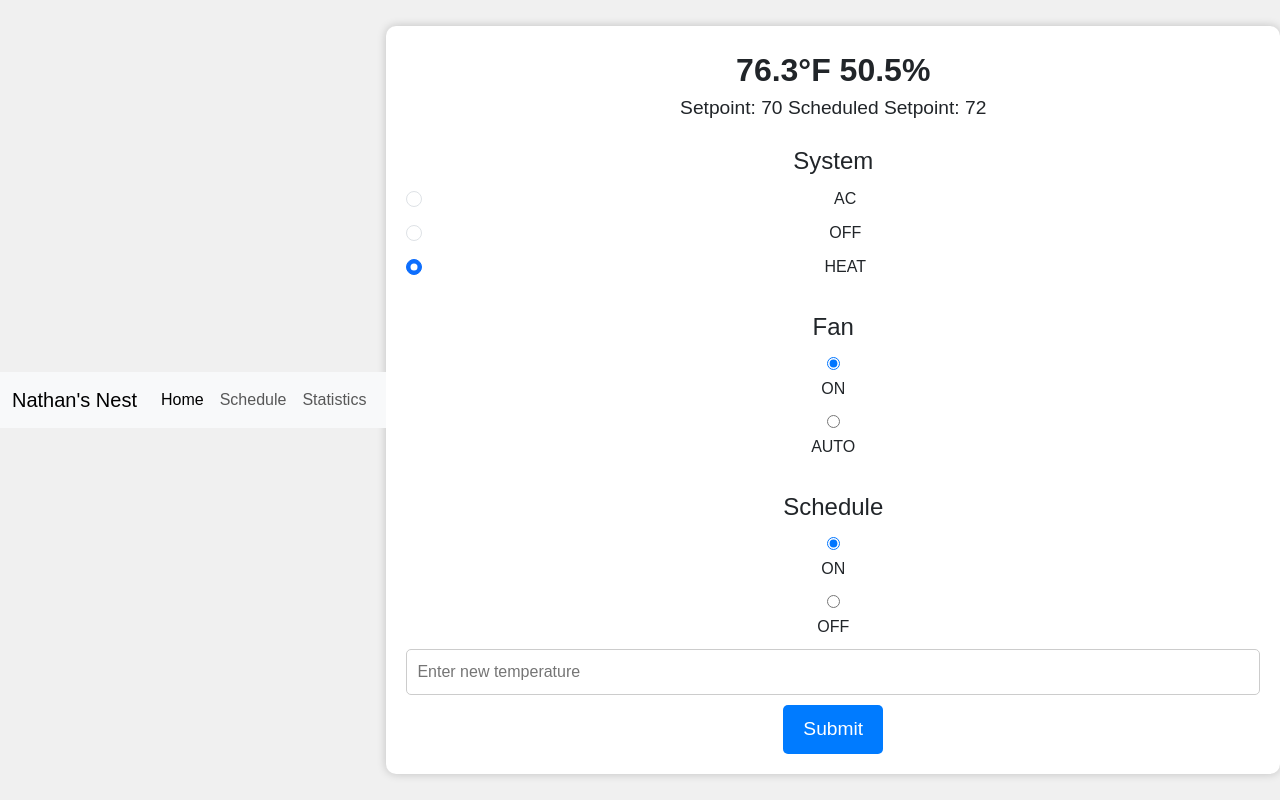
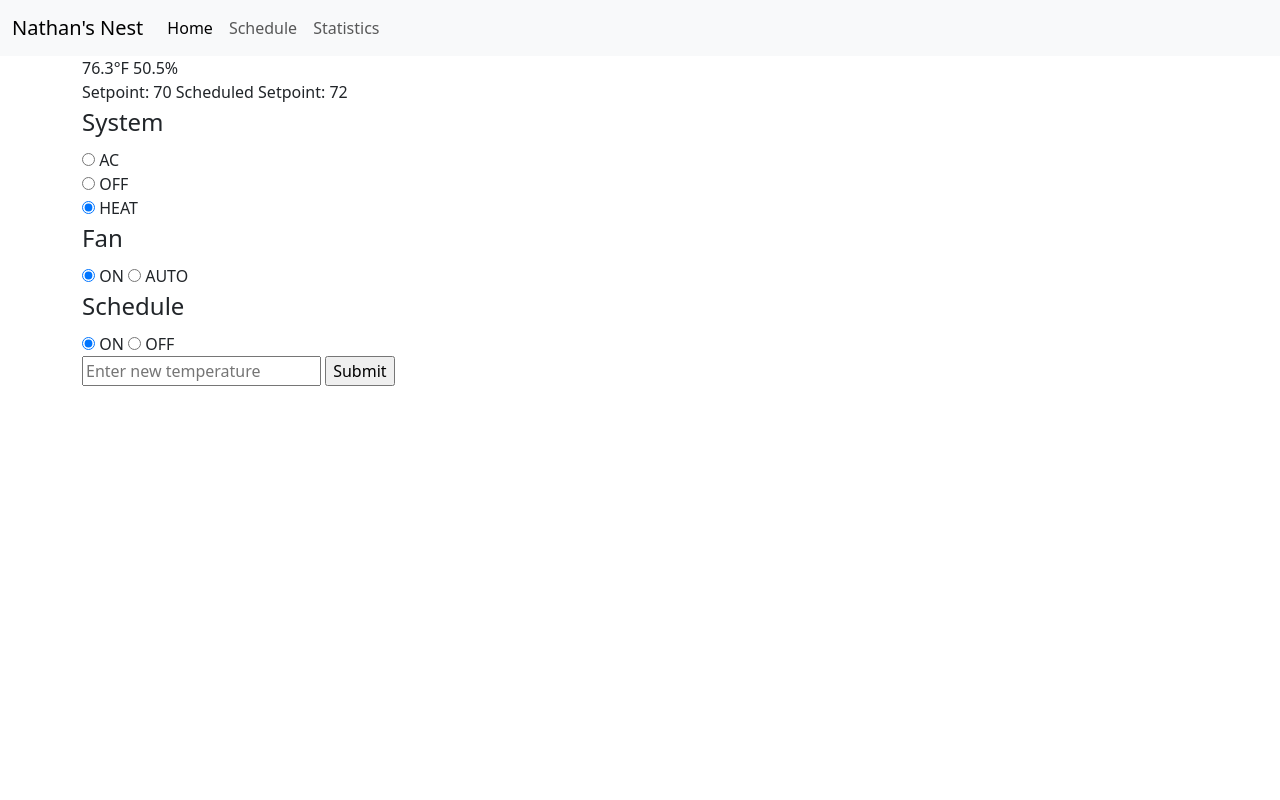
Before and after one commit to nrowley71115/Smart-Thermostat, a Flask app: page / in a window 1280 px wide. Run offline with Flask 3, Linux system fonts and the light colour scheme.

Commit message:
got rid of css changes from main

```diff
--- a/static/style.css
+++ b/static/style.css
@@ -24,74 +24,3 @@
 #scheduleTable tr:hover {
   background-color: #ddd;
 }
-
-body {
-  font-family: Arial, sans-serif;
-  background-color: #f0f0f0;
-  margin: 0;
-  padding: 0;
-  display: flex;
-  justify-content: center;
-  align-items: center;
-  height: 100vh;
-}
-
-.container {
-  background-color: #ffffff;
-  padding: 20px;
-  border-radius: 10px;
-  box-shadow: 0 0 10px rgba(0, 0, 0, 0.2);
-  text-align: center;
-}
-
-.large-text {
-  font-size: 2em;
-  font-weight: bold;
-}
-
-.small-text {
-  font-size: 1.2em;
-}
-
-.radio-buttons {
-  margin-top: 20px;
-}
-
-.radio-buttons label {
-  display: block;
-  margin-bottom: 10px;
-}
-
-.update-form {
-  margin-top: 20px;
-}
-
-.update-form label {
-  font-size: 1.2em;
-  display: block;
-  margin-bottom: 5px;
-}
-
-input[type="number"] {
-  width: 100%;
-  padding: 10px;
-  font-size: 1em;
-  border: 1px solid #ccc;
-  border-radius: 5px;
-  margin-bottom: 10px;
-}
-
-input[type="submit"] {
-  background-color: #007bff;
-  color: #fff;
-  padding: 10px 20px;
-  font-size: 1.2em;
-  border: none;
-  border-radius: 5px;
-  cursor: pointer;
-  transition: background-color 0.3s;
-}
-
-input[type="submit"]:hover {
-  background-color: #0056b3;
-}
--- a/templates/index.html
+++ b/templates/index.html
@@ -22,22 +22,23 @@ Home
         <form id="temperatureControlForm" action="/" method="POST">
             <fieldset class="radio-buttons">
                 <legend>System</legend>
-                <div class="form-check">
-                    <input class="form-check-input" type="radio" id="ac" name="system" value="AC">
-                    <label class="form-check-label" for="ac">AC</label>
+                <div>
+                    <input type="radio" id="ac" name="system" value="AC">
+                    <label for="ac">AC</label>
                 </div>
-                <div class="form-check">
-                    <input class="form-check-input" type="radio" id="sys_off" name="system" value="OFF">
-                    <label class="form-check-label" for="sys_off">OFF</label>
+                <div>
+                    <input type="radio" id="sys_off" name="system" value="OFF">
+                    <label for="sys_off">OFF</label>
                 </div>
-                <div class="form-check">
-                    <input class="form-check-input" type="radio" id="heat" name="system" value="HEAT">
-                    <label class="form-check-label" for="heat">HEAT</label>
+                <div>
+                    <input type="radio" id="heat" name="system" value="HEAT">
+                    <label for="heat">HEAT</label>
                 </div>
             </fieldset>
 
             <fieldset class="radio-buttons">
                 <legend>Fan</legend>
+
                 <input type="radio" id="fanOn" name="fan" value="ON">
                 <label for="fanOn">ON</label>
                 <input type="radio" id="fanAuto" name="fan" value="AUTO">
```
